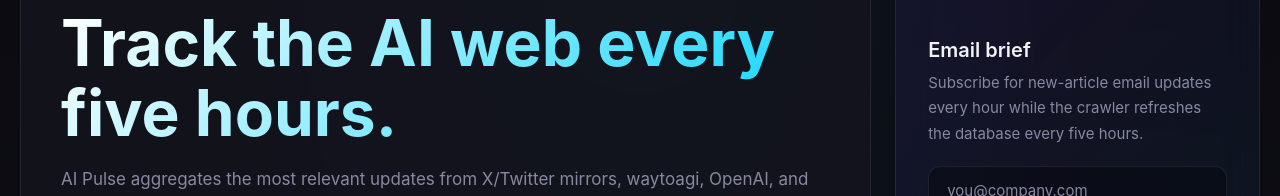
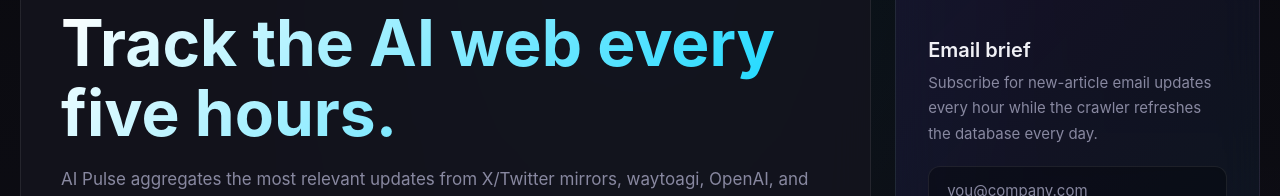
Before and after one commit to mickey-opc/ai-pulse, a Next.js app: page / in a window 1280 px wide. Shown: the part 122-318 px from the top of the page. Built offline with nearby package versions, Linux system fonts and the light colour scheme; no server answers; the database is empty.

Commit message:
chore: change AI Pulse fetch cadence to daily

```diff
--- a/app/page.tsx
+++ b/app/page.tsx
@@ -14,11 +14,11 @@
     latestArticles: "Latest articles",
     activeSources: "Active sources",
     emailBrief: "Email brief",
-    emailDescription: "Subscribe for new-article email updates every hour while the crawler refreshes the database every five hours.",
+    emailDescription: "Subscribe for new-article email updates every hour while the crawler refreshes the database every day.",
     latestSignal: "Latest signal",
     filterDescription: "Sorted by publish time. Filter by source without leaving the page.",
     allSources: "All sources",
-    footerNote: "Cron schedule: fetch every 5 hours, email notifications every hour.",
+    footerNote: "Cron schedule: fetch every day, email notifications every hour.",
   },
   zh: {
     heroTitle: "每五小时追踪AI动态",
@@ -26,11 +26,11 @@
     latestArticles: "最新文章",
     activeSources: "活跃来源",
     emailBrief: "邮件简报",
-    emailDescription: "订阅每1小时发送的新文章邮件提醒，爬虫每5小时刷新数据库",
+    emailDescription: "订阅每1小时发送的新文章邮件提醒，爬虫每天刷新数据库",
     latestSignal: "最新资讯",
     filterDescription: "按发布时间排序，可按来源筛选",
     allSources: "全部来源",
-    footerNote: "爬虫：每5小时抓取，邮件提醒：每1小时运行一次",
+    footerNote: "爬虫：每天抓取，邮件提醒：每1小时运行一次",
   }
 };
 
```
Also changed, not shown: vercel.json, 1 other file (tests, documents, lock files or other folders).
